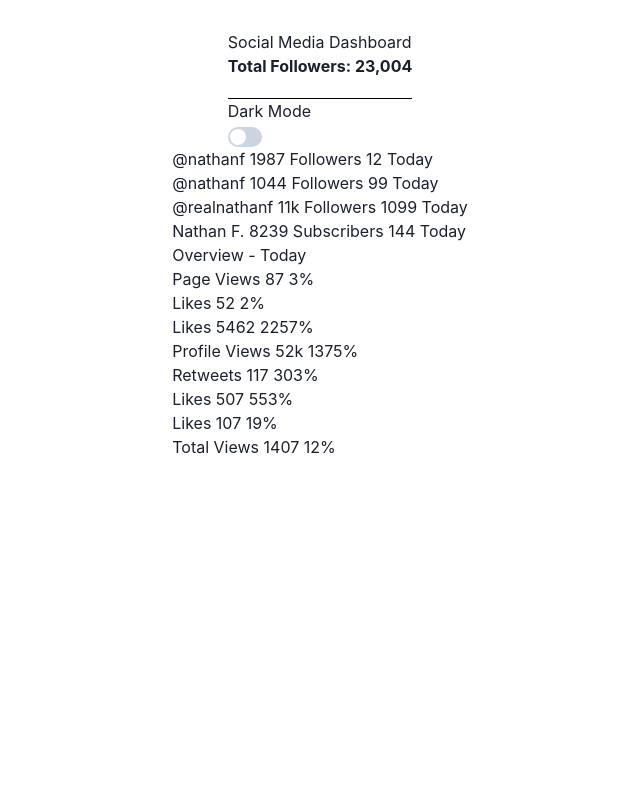
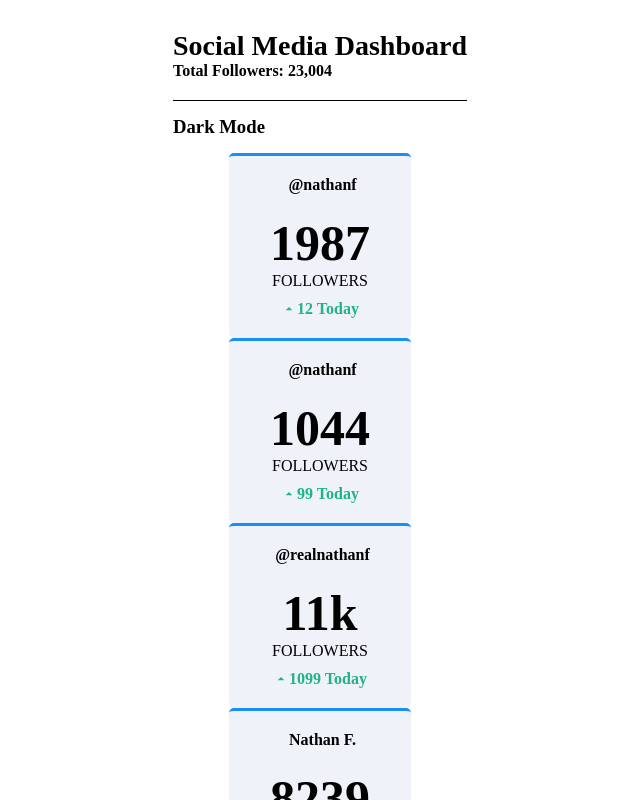
Before and after one commit to josephmadras/social-media-dashboard-with-theme-switcher, a React (Create React App) app: page / in a window 1280 px wide. Shown: the top 800 px of the page, without its empty margins (320-960 px from the left). Built offline with nearby package versions, Linux system fonts and the light colour scheme.

Commit message:
feat: create a Card component to hold social media stats

```diff
--- a/package.json
+++ b/package.json
@@ -13,6 +13,7 @@
     "framer-motion": "^4.1.17",
     "react": "^17.0.2",
     "react-dom": "^17.0.2",
+    "react-icons": "^4.3.1",
     "react-scripts": "5.0.0",
     "web-vitals": "^2.1.2"
   },
--- a/src/App.css
+++ b/src/App.css
@@ -5,6 +5,11 @@
   align-items: center;
   flex-direction: column;
   padding: 30px 0;
+  background-color: hsl(0, 0%, 100%);
+}
+
+header .heading {
+  font-size: 28px;
 }
 
 header .total-followers {
@@ -13,3 +18,44 @@
   width: 100%;
   padding-bottom: 20px;
 }
+
+header .dark-mode {
+  display: flex;
+  justify-content: space-between;
+  padding: 15px 0;
+}
+/*
+main .card.card1 {
+  background-color: hsl(227, 47%, 96%);
+  width: 100%;
+  display: flex;
+  flex-direction: column;
+  align-items: center;
+  padding: 20px 0;
+  border-radius: 5px;
+  border-top: 3px solid hsl(208, 92%, 53%);
+}
+
+.card .username {
+  display: flex;
+  align-items: center;
+}
+.card .username strong {
+  margin-left: 5px;
+}
+.card .number {
+  padding-top: 20px;
+  font-size: 50px;
+}
+
+.card .followers {
+  text-transform: uppercase;
+}
+
+.card .days {
+  color: hsl(163, 72%, 41%);
+  display: flex;
+  align-items: center;
+  font-weight: 700;
+  padding-top: 10px;
+} */
--- a/src/App.js
+++ b/src/App.js
@@ -1,5 +1,7 @@
 import "./App.css";
-import { Switch } from "@chakra-ui/switch";
+// import { Switch } from "@chakra-ui/switch";
+import { Card } from "./components";
+import { data } from "./data";
 
 function App() {
   return (
@@ -8,21 +10,27 @@
         <h1 className="heading"> Social Media Dashboard</h1>
         <strong className="total-followers">Total Followers: 23,004</strong>
 
-        <div>
+        <div className="dark-mode">
           <h3>Dark Mode</h3>
-          <Switch size="md" />
+          {/* <Switch size="md" colorScheme="green" /> */}
         </div>
       </header>
 
       <main>
         <div className="global">
-          <div className="card card1"> @nathanf 1987 Followers 12 Today</div>
-          <div className="card card2"> @nathanf 1044 Followers 99 Today</div>
-          <div className="card card3">
-            {" "}
-            @realnathanf 11k Followers 1099 Today
-          </div>
-          <div className="card card4">Nathan F. 8239 Subscribers 144 Today</div>
+          {data.map(
+            ({ id, username, users: { number, type }, days, icon, arrow }) => (
+              <Card
+                key={id}
+                username={username}
+                users={number}
+                userType={type}
+                days={days}
+                icon={icon}
+                arrow={arrow}
+              />
+            )
+          )}
         </div>
 
         <div className="overview">
--- /dev/null
+++ b/src/components/Card/Card.jsx
@@ -0,0 +1,20 @@
+import cardStyle from "./Card.module.css";
+
+const Card = (props) => {
+  const { socialMediaIcon, arrow, username, users, userType, days } = props;
+  return (
+    <div className={cardStyle.card}>
+      <div className={cardStyle.username}>
+        {socialMediaIcon}
+        <strong className={cardStyle.name}>{username}</strong>
+      </div>
+      <h4 className={cardStyle.stat}>{users}</h4>
+      <div className={cardStyle.followers}>{userType}</div>
+      <div className={cardStyle.days}>
+        {arrow} {days} Today
+      </div>
+    </div>
+  );
+};
+
+export default Card;
--- /dev/null
+++ b/src/components/Card/Card.module.css
@@ -0,0 +1,34 @@
+.card {
+  background-color: hsl(227, 47%, 96%);
+  width: 100%;
+  display: flex;
+  flex-direction: column;
+  align-items: center;
+  padding: 20px 0;
+  border-radius: 5px;
+  border-top: 3px solid hsl(208, 92%, 53%);
+}
+
+.username {
+  display: flex;
+  align-items: center;
+}
+.name {
+  margin-left: 5px;
+}
+.stat {
+  padding-top: 20px;
+  font-size: 50px;
+}
+
+.followers {
+  text-transform: uppercase;
+}
+
+.days {
+  color: hsl(163, 72%, 41%);
+  display: flex;
+  align-items: center;
+  font-weight: 700;
+  padding-top: 10px;
+}
--- /dev/null
+++ b/src/components/index.jsx
@@ -0,0 +1,3 @@
+import Card from "./Card/Card";
+
+export { Card };
--- /dev/null
+++ b/src/data/data.js
@@ -0,0 +1,42 @@
+import {
+  FaFacebookSquare,
+  FaInstagram,
+  FaTwitter,
+  FaYoutube,
+} from "react-icons/fa";
+import { MdArrowDropDown, MdArrowDropUp } from "react-icons/md";
+
+export const data = [
+  {
+    id: 1,
+    username: "@nathanf",
+    users: { number: 1987, type: "followers" },
+    days: 12,
+    icon: <FaFacebookSquare />,
+    arrow: <MdArrowDropUp />,
+  },
+  {
+    id: 2,
+    username: "@nathanf",
+    users: { number: 1044, type: "followers" },
+    days: 99,
+    icon: <FaTwitter />,
+    arrow: <MdArrowDropUp />,
+  },
+  {
+    id: 3,
+    username: "@realnathanf",
+    users: { number: "11k", type: "followers" },
+    days: 1099,
+    icon: <FaInstagram />,
+    arrow: <MdArrowDropUp />,
+  },
+  {
+    id: 4,
+    username: "Nathan F.",
+    users: { number: 8239, type: "subscribers" },
+    days: 144,
+    icon: <FaYoutube />,
+    arrow: <MdArrowDropDown />,
+  },
+];
--- /dev/null
+++ b/src/data/index.js
@@ -0,0 +1 @@
+export { data } from "./data";
--- a/src/index.js
+++ b/src/index.js
@@ -2,13 +2,14 @@
 import ReactDOM from "react-dom";
 import App from "./App";
 import "./index.css";
-import { ChakraProvider } from "@chakra-ui/react";
+// import { ChakraProvider, CSSReset } from "@chakra-ui/react";
 
 ReactDOM.render(
   <React.StrictMode>
-    <ChakraProvider>
-      <App />
-    </ChakraProvider>
+    {/* <ChakraProvider> */}
+    {/* <CSSReset /> */}
+    <App />
+    {/* </ChakraProvider> */}
   </React.StrictMode>,
   document.getElementById("root")
 );
```
Also changed, not shown: 2 other files (tests, documents, lock files or other folders).
